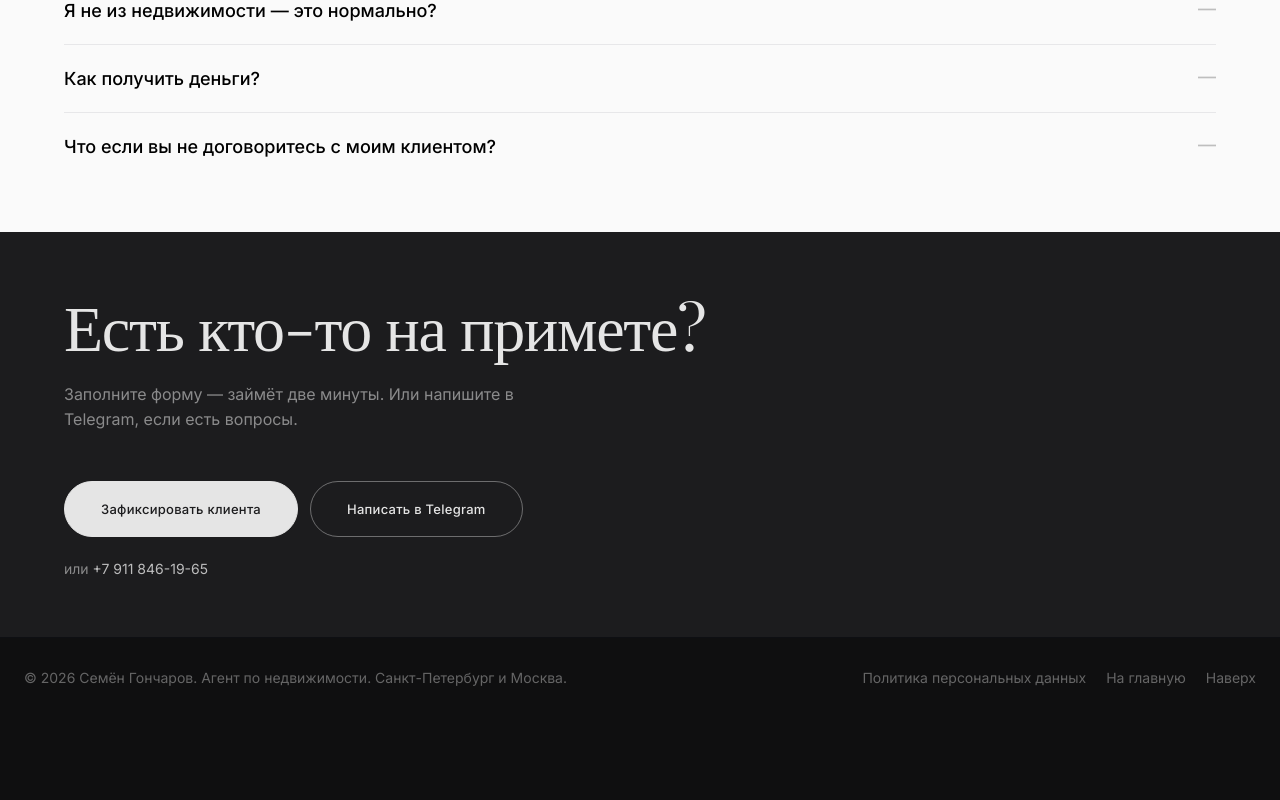
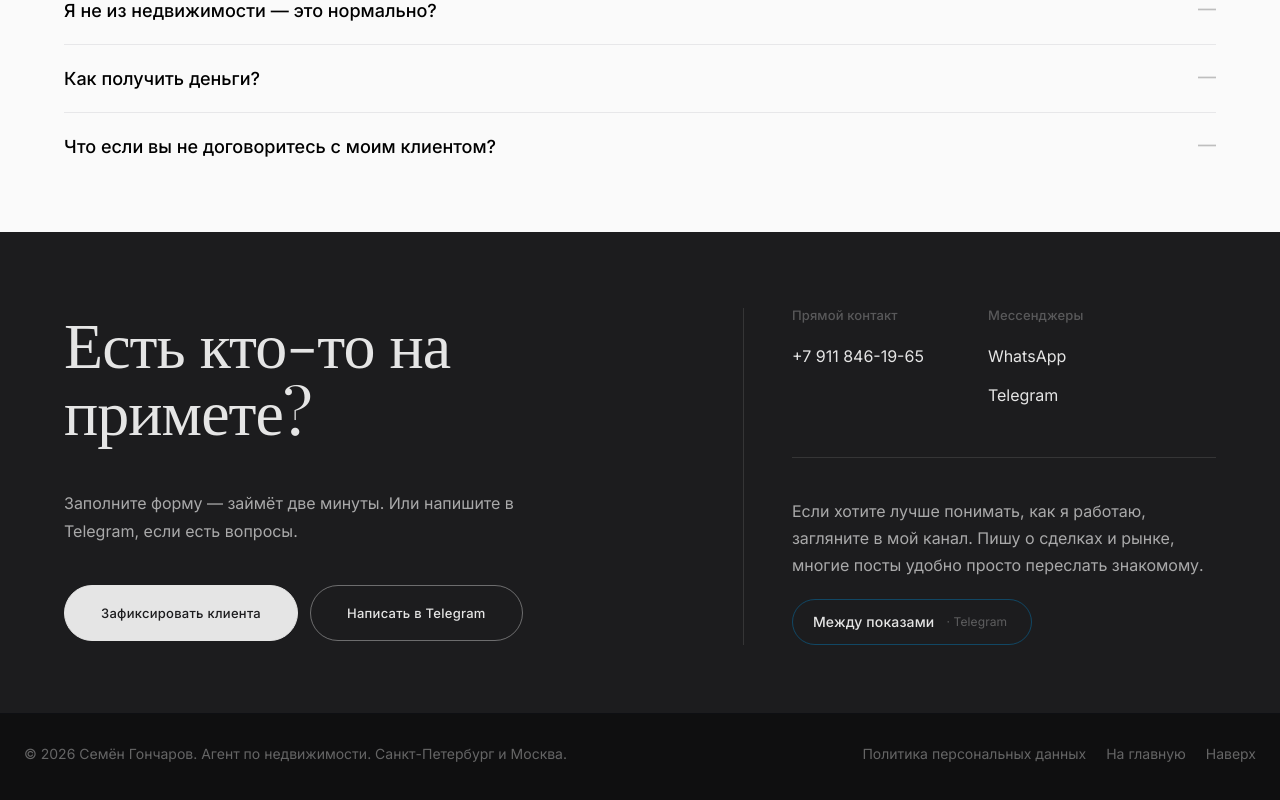
Before and after one commit to oralperoxyl/index.html, a plain HTML site: page partner.html in a window 1280 px wide. Shown: the part 5171-5971 px from the top of the page. Before the commit the page ends 5902 px from the top, so only its background shows below. Drawn offline with nearby package versions, Linux system fonts and the light colour scheme; no server answers; a web font is replaced by a local one.

Commit message:
Add files via upload

```diff
--- a/partner.html
+++ b/partner.html
@@ -67,11 +67,18 @@
 .pt-cta-actions{display:flex;gap:12px;flex-wrap:wrap;align-items:center}
 .pt-cta-main{display:inline-block;padding:16px 36px;background:#E5E5E5;color:#1C1C1E !important;font-family:var(--font-sans);font-size:13px;font-weight:500;letter-spacing:0.02em;text-decoration:none;border-radius:100px;border:1px solid #E5E5E5;transition:opacity 0.2s ease}
 .pt-cta-main:hover{opacity:0.85}
-.pt-cta-phone{font-size:14px;color:rgba(229,229,229,0.55) !important;margin:20px 0 0}
-.pt-cta-phone a{color:rgba(229,229,229,0.8) !important;text-decoration:none}
+.pt-final{display:grid;grid-template-columns:minmax(0,1.3fr) minmax(0,1fr);gap:64px;align-items:start;padding:24px 0 16px}
+.pt-final-main .contact-subtitle{max-width:520px;margin:0 0 40px}
+.pt-final-side{border-left:1px solid rgba(229,229,229,0.12);padding-left:48px;display:flex;flex-direction:column;gap:48px}
+.pt-final-contacts{display:flex;gap:64px;flex-wrap:wrap}
+.pt-final-channel{margin:0;padding-top:40px;border-top:1px solid rgba(229,229,229,0.12)}
+.pt-final .cta-mid-btn{color:#E5E5E5}
 
 @media (max-width:768px){
   .pt-reward,.pt-terms,.pt-commit,.pt-msgs{grid-template-columns:1fr;gap:32px}
+  .pt-final{grid-template-columns:1fr;gap:48px;padding:0}
+  .pt-final-side{border-left:none;padding-left:0;padding-top:40px;border-top:1px solid rgba(229,229,229,0.12);gap:40px}
+  .pt-final-contacts{gap:40px}
   .pt-commit{gap:0}
   .pt-reward-num{font-size:clamp(44px,13vw,64px)}
   .pt-lead,.pt-both,.pt-msg-text{font-size:16px}
@@ -516,15 +523,38 @@
       </div>
     </section>
 
-    <section id="contact" class="cta-mid">
-      <div class="section-frame cta-mid-inner">
-        <h2 class="cta-mid-title">Есть кто-то на примете?</h2>
-        <p class="cta-mid-sub">Заполните форму — займёт две минуты. Или напишите в Telegram, если есть вопросы.</p>
-        <div class="pt-cta-actions">
-          <a class="pt-cta-main" href="referral.html">Зафиксировать клиента</a>
-          <a class="cta-mid-btn" href="https://t.me/semengme" target="_blank" rel="noopener">Написать в Telegram</a>
+    <section id="contact" class="contact contact-dark">
+      <div class="section-frame">
+        <div class="pt-final">
+          <div class="pt-final-main">
+            <h2 class="animate-on-scroll" data-animate="fade-in-up">Есть кто-то на примете?</h2>
+            <p class="contact-subtitle">Заполните форму — займёт две минуты. Или напишите в Telegram, если есть вопросы.</p>
+            <div class="pt-cta-actions">
+              <a class="pt-cta-main" href="referral.html">Зафиксировать клиента</a>
+              <a class="cta-mid-btn" href="https://t.me/semengme" target="_blank" rel="noopener">Написать в Telegram</a>
+            </div>
+          </div>
+          <div class="pt-final-side">
+            <div class="pt-final-contacts">
+              <div class="contact-block">
+                <h3 class="contact-label">Прямой контакт</h3>
+                <a class="contact-link" href="tel:+79118461965">+7 911 846-19-65</a>
+              </div>
+              <div class="contact-block">
+                <h3 class="contact-label">Мессенджеры</h3>
+                <a class="contact-link" href="https://wa.me/79938899627" target="_blank" rel="noopener">WhatsApp</a>
+                <a class="contact-link" href="https://t.me/semengme" target="_blank" rel="noopener">Telegram</a>
+              </div>
+            </div>
+            <div class="contact-channel pt-final-channel">
+              <p class="channel-intro">Если хотите лучше понимать, как я работаю, загляните в мой канал. Пишу о сделках и рынке, многие посты удобно просто переслать знакомому.</p>
+              <a class="channel-link" href="https://t.me/mezhdu_pokazami" target="_blank" rel="noopener">
+                <span class="channel-name">Между показами</span>
+                <span class="channel-meta">· Telegram</span>
+              </a>
+            </div>
+          </div>
         </div>
-        <p class="pt-cta-phone">или <a href="tel:+79118461965">+7 911 846-19-65</a></p>
       </div>
     </section>
   </main>
```
